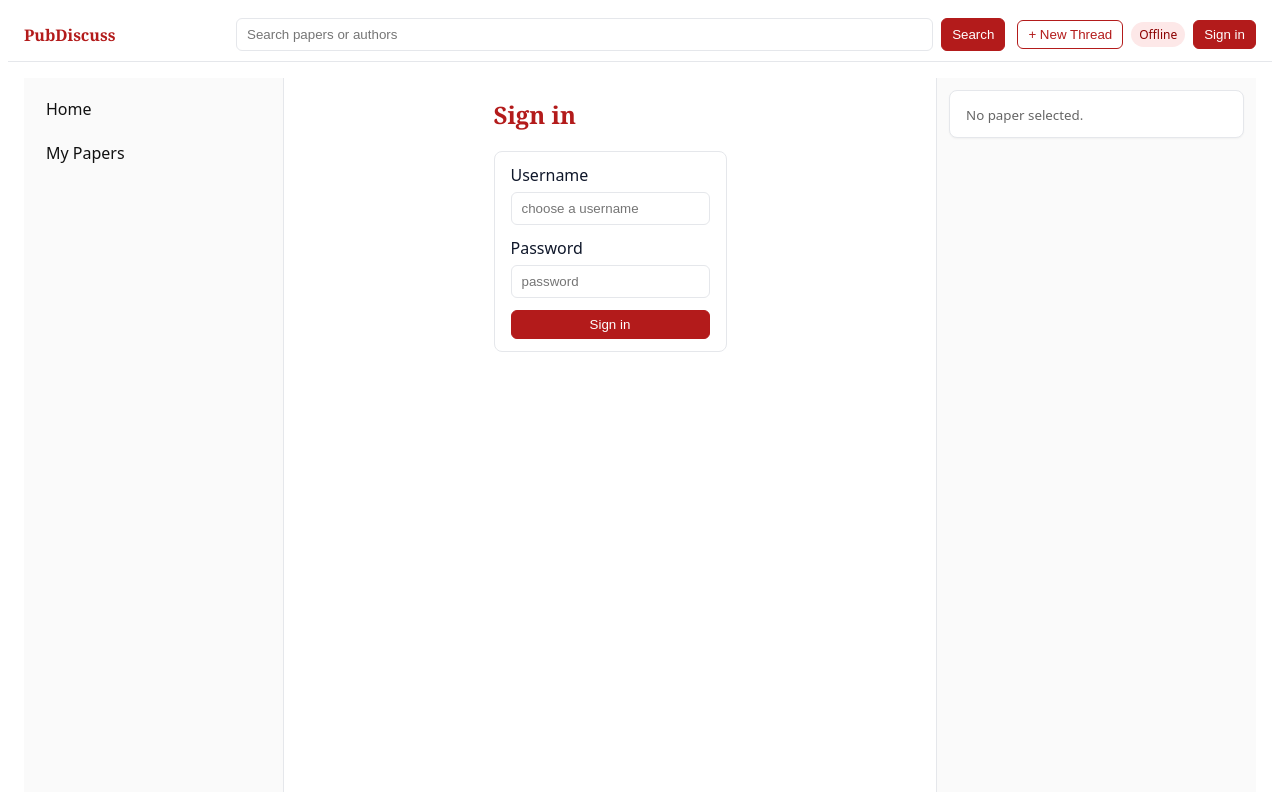
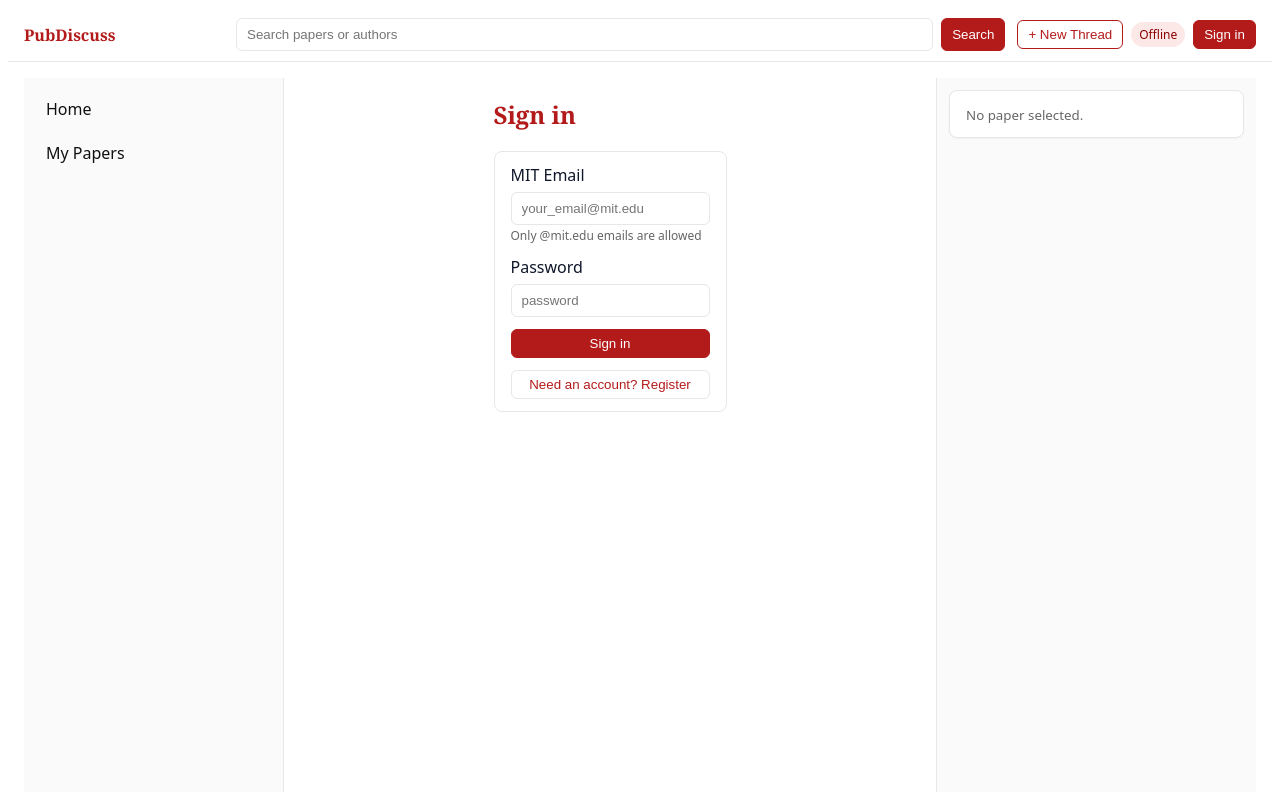
Before and after one commit to artemsaraiev/pd_frontend, a Vue app: page /login in a window 1280 px wide. Built offline with nearby package versions, Linux system fonts and the light colour scheme; no server answers.

Commit message:
update ports for deployment

```diff
--- a/src/api/client.ts
+++ b/src/api/client.ts
@@ -1,6 +1,7 @@
 import axios from 'axios';
 
-export const BASE_URL = 'http://localhost:8000/api';
+// export const BASE_URL = 'http://localhost:8000/api';
+export const BASE_URL = import.meta.env.VITE_API_BASE_URL || 'http://localhost:8000/api';
 
 export async function post<T>(path: string, body: unknown): Promise<T> {
   const url = path.startsWith('http') ? path : `${BASE_URL}${path.startsWith('/') ? '' : '/'}${path}`;
--- a/src/components/PdfView.vue
+++ b/src/components/PdfView.vue
@@ -8,9 +8,6 @@
     <div v-if="showPopup" class="selection-popup" :style="{ left: popupX + 'px', top: popupY + 'px' }">
       <button class="popup-btn" @click="insertIntoTextarea" title="Insert into active text field">
         <span class="icon">💬</span> Annotate
-      </button>
-      <button class="popup-btn" @click="createAnchor" title="Create anchor and highlight">
-        <span class="icon">📌</span> Highlight
       </button>
     </div>
   </div>
--- a/src/views/Login.vue
+++ b/src/views/Login.vue
@@ -1,33 +1,68 @@
 <template>
   <div class="page">
-    <h2>Sign in</h2>
-    <form class="card form" @submit.prevent="loginUser">
+    <h2>{{ mode === 'login' ? 'Sign in' : 'Register' }}</h2>
+    <form class="card form" @submit.prevent="mode === 'login' ? loginUser() : registerUser()">
       <label>
-        <div>Username</div>
-        <input v-model.trim="username" placeholder="choose a username" />
+        <div>MIT Email</div>
+        <input v-model.trim="username" placeholder="your_email@mit.edu" type="email" />
+        <small class="hint">Only @mit.edu emails are allowed</small>
       </label>
       <label>
         <div>Password</div>
         <input v-model.trim="password" placeholder="password" type="password" />
       </label>
-      <button class="primary" :disabled="!username || !password">Sign in</button>
+      <button class="primary" :disabled="!username || !password || !isValidMitEmail">
+        {{ mode === 'login' ? 'Sign in' : 'Register' }}
+      </button>
       <p v-if="error" class="error">{{ error }}</p>
+      <p v-if="success" class="success">{{ success }}</p>
+      <button type="button" class="ghost" @click="toggleMode">
+        {{ mode === 'login' ? 'Need an account? Register' : 'Already have an account? Sign in' }}
+      </button>
     </form>
   </div>
   </template>
 
 <script setup lang="ts">
-import { ref } from 'vue';
+import { ref, computed } from 'vue';
 import { session } from '@/api/endpoints';
 import { useSessionStore } from '@/stores/session';
 
 const store = useSessionStore();
+const mode = ref<'login' | 'register'>('login');
 const username = ref('');
 const password = ref('');
 const error = ref('');
+const success = ref('');
+
+const isValidMitEmail = computed(() => /@mit\.edu$/i.test(username.value));
+
+function toggleMode() {
+  mode.value = mode.value === 'login' ? 'register' : 'login';
+  error.value = '';
+  success.value = '';
+}
+
+async function registerUser() {
+  error.value = '';
+  success.value = '';
+  if (!isValidMitEmail.value) {
+    error.value = 'Please use an @mit.edu email address';
+    return;
+  }
+  try {
+    const res = await session.register({ username: username.value, password: password.value });
+    if ('error' in res) throw new Error(res.error);
+    success.value = 'Registration successful! You can now sign in.';
+    mode.value = 'login';
+  } catch (e: any) {
+    error.value = String(e?.message ?? 'Failed to register');
+  }
+}
 
 async function loginUser() {
   error.value = '';
+  success.value = '';
   try {
     const res = await session.login({ username: username.value, password: password.value });
     if ('error' in res) throw new Error(res.error);
@@ -43,7 +78,10 @@ async function loginUser() {
 .form { display: grid; gap: 12px; max-width: 360px; }
 label { display: grid; gap: 6px; }
 input { padding: 8px 10px; border: 1px solid var(--border); border-radius: 6px; }
+.hint { color: #666; font-size: 12px; margin-top: -4px; }
 .error { color: var(--error); }
+.success { color: var(--ok); }
 .card { border: 1px solid var(--border); border-radius: 8px; background: #fff; padding: 12px 16px; }
 .primary { background: var(--brand); color: #fff; border: 1px solid var(--brand); border-radius: 6px; padding: 6px 10px; }
+.ghost { background: #fff; color: var(--brand); border: 1px solid var(--border); border-radius: 6px; padding: 6px 10px; }
 </style>
```
Also changed, not shown: 1 other file (tests, documents, lock files or other folders).
